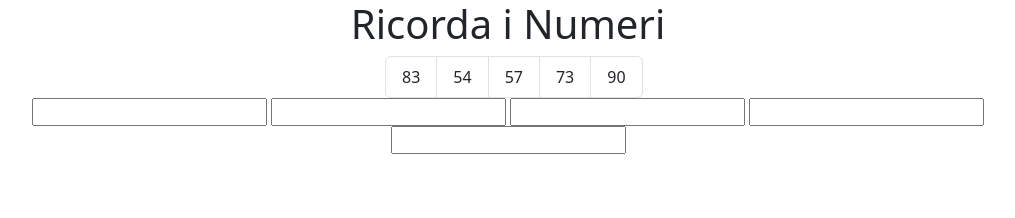
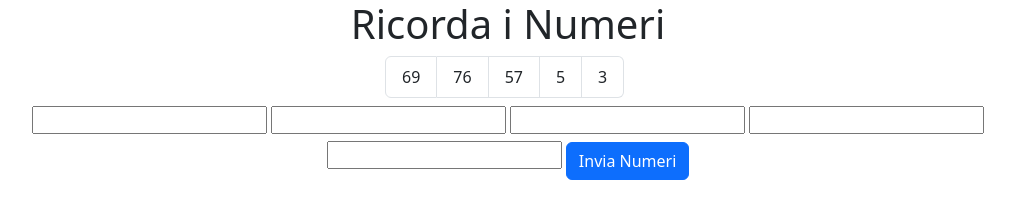
Before and after one commit to AndreaMargutti/js-simon, a plain HTML site: page index.html in a window 1280 px wide. Shown: the whole page, without its empty margins (132-1147 px from the left). Drawn offline with nearby package versions, Linux system fonts and the light colour scheme.

Commit message:
added input and button

```diff
--- a/index.html
+++ b/index.html
@@ -23,13 +23,14 @@
 
                       </ul>
                 </div>
-                <div>
+                <form id="user-number" class="mt-2">
                     <input type="number">
                     <input type="number">
                     <input type="number">
                     <input type="number">
                     <input type="number">
-                </div>
+                    <button id="play-button" class="btn btn-primary mt-2">Invia Numeri</button>
+                </form>
             </div>
     </div>
 </body>
--- a/js/script.js
+++ b/js/script.js
@@ -1,6 +1,11 @@
 // # Fase di preparazione
 //recupero gli elementi
-let numbersList = document.getElementById('pc-numbers');
+const numbersList = document.getElementById('pc-numbers');
+const userNumber = document.getElementById('user-number');
+const playButton = document.getElementById('play-button');
+//creo l'array di numeri vuoto
+let randomNumbers = [];
+
 
 // # Funzioni
 //genero dei numeri casuali da 1 a 100
@@ -10,10 +15,8 @@ function getNumbers() {
 }
 console.log(getNumbers());
 
-
-// # Genero 5 numeri casuali
-//creo l'array di numeri vuoto
-let randomNumbers = [];
+// Genero 5 numeri e creo lista
+function pcNumbers() {
     for (let i = 0; i < 5; i++) {
         //genero un numero casuale per 5 volte
         getNumbers(i);
@@ -27,3 +30,6 @@ for (let i = 0; i < 5; i++) {
         //inserisco il tutto nella lista html
         numbersList.appendChild(listElement);
     }
+}
+
+pcNumbers();
```
Lines whose indentation alone changed are shown as unchanged.
